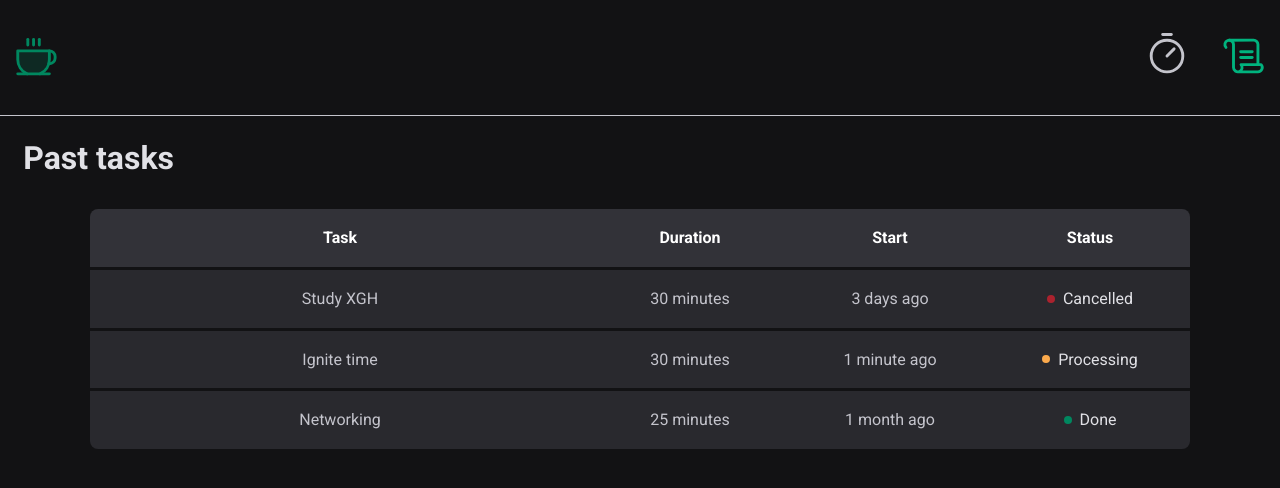
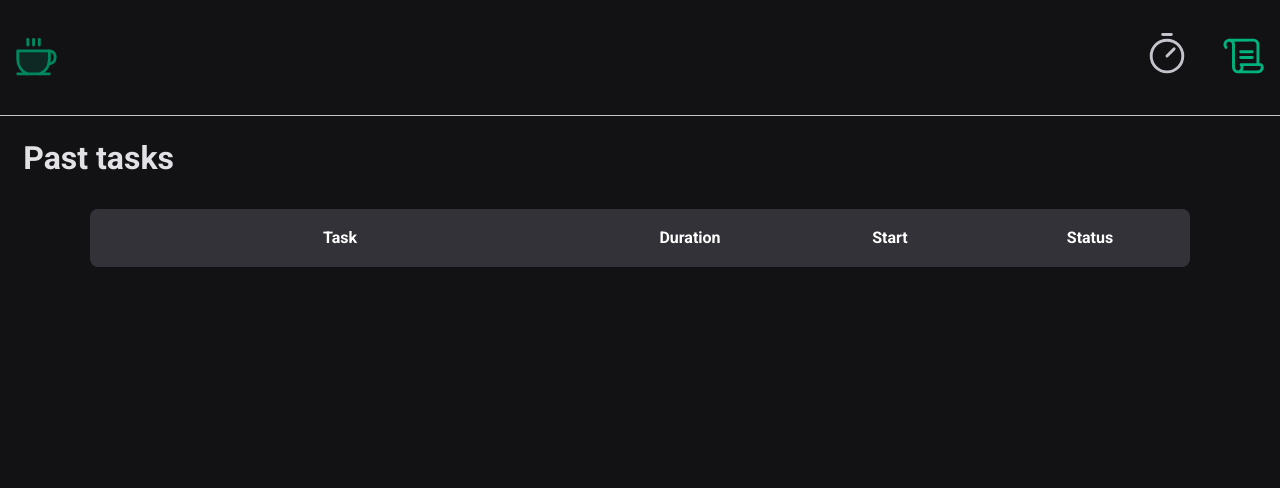
Before and after one commit to ssdev-95/ignite-2022-module-02-ignite-timer, a React (Vite) app: page /history in a window 1280 px wide. Shown: the top 488 px of the page. Built offline with nearby package versions, Linux system fonts and the light colour scheme.

Commit message:
update: finished refactoring with context api

```diff
--- a/src/components/button/index.tsx
+++ b/src/components/button/index.tsx
@@ -1,4 +1,10 @@
+import { HTMLAttributes } from 'react'
 import { BaseButton } from './styles'
+
+type ButtonProps = HTMLAttributes<HTMLButtonElement> & {
+  title: string
+  variant?: 'default' | 'danger'
+}
 
 export function Button({
   variant = 'default',
--- a/src/components/button/styles.ts
+++ b/src/components/button/styles.ts
@@ -4,6 +4,12 @@ export const BUTTON_VARIANT_COLORS = {
   default: 'green-300',
   danger: 'red-500',
 } as const
+
+type ButtonVariant = keyof typeof BUTTON_VARIANT_COLORS
+
+interface ButtonBaseProps {
+  variant: ButtonVariant
+}
 
 export const BaseButton = styled.button<ButtonBaseProps>`
   border: 0;
--- a/src/components/countdown/index.tsx
+++ b/src/components/countdown/index.tsx
@@ -4,7 +4,11 @@ import { useCycle } from '../../contexts/cycles'
 import { Separator, CountdownWrapper } from './styles'
 
 export function CountdownTimer() {
-  const { timePassed, activeCycleId } = useCycle()
+  const {
+		timePassed,
+		activeCycle,
+		activeCycleId
+	} = useCycle()
 
   const [minutes, seconds] = useMemo<string[]>(() => {
     const minutesAmountInSeconds = activeCycleId
--- a/src/components/form/index.tsx
+++ b/src/components/form/index.tsx
@@ -1,9 +1,20 @@
+import { useFormContext } from 'react-hook-form'
+
 import { useCycle } from '../../contexts/cycles'
 
 import { TextInput, FormContainer, MinuteAmountInput } from './styles'
 
-export function FormControll({ register }: any) {
+interface Cycle {
+  id: string
+  minutesAmount: number
+  startTime: Date
+  interruptedAt?: Date
+  conpletedAt?: Date
+}
+
+export function FormControll() {
   const { activeCycle, cycles } = useCycle()
+  const { register } = useFormContext()
 
   return (
     <FormContainer>
--- a/src/contexts/cycles.tsx
+++ b/src/contexts/cycles.tsx
@@ -1,11 +1,4 @@
-import {
-  useState,
-  Dispatch,
-  ReactNode,
-  useContext,
-  createContext,
-  SetStateAction,
-} from 'react'
+import { useState, ReactNode, useContext, createContext } from 'react'
 
 import { toast } from 'react-toastify'
 
@@ -13,18 +6,23 @@ interface ProviderProps {
   children: ReactNode
 }
 
-type SetState<T> = Dispatch<SetStateAction<T>>
+interface Cycle {
+  id: string
+  minutesAmount: number
+  startTime: Date
+  interruptedAt?: Date
+  conpletedAt?: Date
+}
 
 interface ContextData {
   cycles: Cycle[]
   activeCycleId: string | null
   timePassed: number
   activeCycle: Cycle
-  setActiveCycleId: SetState<string>
-  setTimePassed: SetState<number>
-  setCycles: SetState<Cycle[]>
-  onCreateNewTask: (data: NewCycleFormData) => void
+  updateTimePassed: (time: number) => void
+  onCreateNewTask: (data: Cycle) => void
   handleStopCountdown: () => void
+  onCycleComplete: () => void
 }
 
 const CyclesContext = createContext({} as ContextData)
@@ -34,7 +32,7 @@ export function CyclesProvider({ children }: ProviderProps) {
   const [activeCycleId, setActiveCycleId] = useState<string | null>(null)
   const [timePassed, setTimePassed] = useState(0)
 
-  function onCreateNewTask(data: NewCycleFormData) {
+  function onCreateNewTask(data: Omit<Cycle, 'startTime'>) {
     const id = String(new Date().getTime())
 
     const newCycle: Cycle = {
@@ -59,6 +57,28 @@ export function CyclesProvider({ children }: ProviderProps) {
     })
   }
 
+  function updateTimePassed(time: number) {
+    setTimePassed(time)
+  }
+
+  function onCycleComplete() {
+    setCycles((prev) =>
+      prev.map((cycle) => {
+        if (cycle.id === activeCycleId) {
+          return {
+            ...cycle,
+            completedAt: new Date(),
+          }
+        }
+
+        return cycle
+      })
+    )
+
+    setActiveCycleId(null)
+    setTimePassed(0)
+  }
+
   function handleStopCountdown() {
     setCycles((prev) =>
       prev.map((cycle) => {
@@ -72,6 +92,19 @@ export function CyclesProvider({ children }: ProviderProps) {
         return cycle
       })
     )
+
+		setActiveCycleId(null)
+		setTimePassed(0)
+
+		toast.error('Cycle aborted!', {
+			position: 'top-left',
+			autoClose: 4000,
+			hideProgressBar: false,
+			closeOnClick: true,
+			pauseOnHover: true,
+			draggable: true,
+			progress: undefined,
+		})
   }
 
   const activeCycle: Cycle = cycles.find((cycle) => cycle.id === activeCycleId)
@@ -80,13 +113,12 @@ export function CyclesProvider({ children }: ProviderProps) {
     <CyclesContext.Provider
       value={{
         cycles,
-        setCycles,
         timePassed,
         activeCycle,
         activeCycleId,
-        setTimePassed,
         onCreateNewTask,
-        setActiveCycleId,
+        onCycleComplete,
+        updateTimePassed,
         handleStopCountdown,
       }}
     >
--- a/src/pages/history/index.tsx
+++ b/src/pages/history/index.tsx
@@ -1,29 +1,23 @@
-import { Table, Status, ContentWrapper, HistoryContainer } from './styles'
+import { formatDistanceToNow } from 'date-fns'
+import { useCycle } from '../../contexts/cycles'
+
+import {
+	Table,
+	Status,
+	ContentWrapper,
+	HistoryContainer
+} from './styles'
+
+interface Cycle {
+	id: string
+	minutesAmount: number
+	startTime: Date
+	interruptedAt?: Date
+	conpletedAt?: Date
+}
 
 export function History() {
-  const tasks = [
-    {
-      id: 'qidjdnwkw9fuc_782n',
-      name: 'Study XGH',
-      duration: '30 minutes',
-      start: '3 days ago',
-      status: 'Cancelled',
-    },
-    {
-      id: 'qidIwbUkw9fuc_7a2n',
-      name: 'Ignite time',
-      duration: '30 minutes',
-      start: '1 minute ago',
-      status: 'Processing',
-    },
-    {
-      id: 'h3828zhejd9uc_n13x',
-      name: 'Networking',
-      duration: '25 minutes',
-      start: '1 month ago',
-      status: 'Done',
-    },
-  ]
+	const { cycles } = useCycle()
 
   return (
     <HistoryContainer>
@@ -39,16 +33,34 @@ export function History() {
             </tr>
           </thead>
           <tbody>
-            {tasks.map((task) => (
-              <tr key={task.id}>
-                <td>{task.name}</td>
-                <td>{task.duration}</td>
-                <td>{task.start}</td>
+            {cycles.map((cycle) => (
+              <tr key={cycle.id}>
+                <td>{cycle.task}</td>
+                <td>{cycle.minutesAmount} minutes</td>
+                <td>{formatDistanceToNow(
+									cycle.startTime,
+									{ addSuffix: true }
+								)}</td>
                 <td>
-                  <Status status={task.status.toLowerCase()}>
-                    {task.status}
-                  </Status>
-                </td>
+									{cycle.interruptedAt && (<Status
+										status="cancelled"
+									>
+										Aborted
+									</Status>)}
+									{cycle.completedAt && (<Status
+										status="done"
+									>
+										Done
+									</Status>)}
+									{(
+										!cycle.interruptedAt &&
+										!cycle.completedAt
+									) && (<Status
+										status="processing"
+									>
+										Processing
+									</Status>)}
+								</td>
               </tr>
             ))}
           </tbody>
@@ -57,3 +69,4 @@ export function History() {
     </HistoryContainer>
   )
 }
+// STATUSES = ['done', 'cancelled', 'processing']
--- a/src/pages/home/index.tsx
+++ b/src/pages/home/index.tsx
@@ -1,7 +1,7 @@
 import { useEffect } from 'react'
 import { HandPalm, Play } from 'phosphor-react'
 import { differenceInSeconds } from 'date-fns'
-import { useForm } from 'react-hook-form'
+import { useForm, FormProvider } from 'react-hook-form'
 import { zodResolver } from '@hookform/resolvers/zod'
 import { ToastContainer, toast } from 'react-toastify'
 import * as zod from 'zod'
@@ -23,43 +23,32 @@ export const newCycleFormSchema = zod.object({
     .max(60, 'Task cannot exceed 60 minutes.'),
 })
 
+type NewCycleFormData = zod.infer<typeof newCycleFormSchema>
+
 export function Home() {
-  const { register, handleSubmit, reset, watch } = useForm<NewCycleFormData>({
+  const formContext = useForm<NewCycleFormData>({
     resolver: zodResolver(newCycleFormSchema),
     defaultValues: { task: '', minutesAmount: 0 },
   })
 
+  const { handleSubmit, reset, watch } = formContext
+
   const {
-    setCycles,
     activeCycle,
-    activeCycleId,
-    setTimePassed,
-    setActiveCycleId,
+    onCreateNewTask,
+    onCycleComplete,
+    updateTimePassed,
+		handleStopCountdown,
   } = useCycle()
 
   useEffect(() => {
     let interval: Interval
-    alert(typeof register)
 
     if (activeCycle) {
       interval = setInterval(() => {
         const time = differenceInSeconds(new Date(), activeCycle.startTime)
         if (activeCycle.minutesAmount * 60 === time) {
-          setCycles((prev) =>
-            prev.map((cycle) => {
-              if (cycle.id === activeCycleId) {
-                return {
-                  ...cycle,
-                  completedAt: new Date(),
-                }
-              }
-
-              return cycle
-            })
-          )
-
-          setActiveCycleId(null)
-          setTimePassed(0)
+          onCycleComplete()
 
           toast.success('Cycle completed!', {
             position: 'top-left',
@@ -71,7 +60,7 @@ export function Home() {
             progress: undefined,
           })
         } else {
-          setTimePassed(time)
+          updateTimePassed(time)
         }
       }, 1000)
     }
@@ -82,15 +71,21 @@ export function Home() {
   const task = watch('task')
   const minutesAmount = watch('minutesAmount')
   const isSubmitDisabled = !task.length || !minutesAmount
-  function onSubmit(data: NewCycleFormData) {
-    onCreateNewTask(data)
-    reset()
+  function handleCreateNewTask(data: NewCycleFormData) {
+    try {
+      onCreateNewTask(data)
+      reset()
+    } catch (err) {
+      alert(err)
+    }
   }
   return (
     <>
       <HomeContainer>
-        <form onSubmit={handleSubmit(onSubmit)}>
-          <FormControll register={register} />
+        <form onSubmit={handleSubmit(handleCreateNewTask)}>
+          <FormProvider {...formContext}>
+            <FormControll />
+          </FormProvider>
 
           <CountdownTimer />
 
@@ -104,7 +99,11 @@ export function Home() {
               <HandPalm size={24} />
             </Button>
           ) : (
-            <Button disabled={isSubmitDisabled} type="submit" title="Start">
+            <Button
+							disabled={isSubmitDisabled}
+							type="submit"
+							title="Start"
+						>
               <Play size={24} />
             </Button>
           )}
```
Also changed, not shown: src/components/button/button.d.ts (deleted, +0 -15 lines), src/contexts/cycle.d.ts (deleted, +0 -15 lines).
